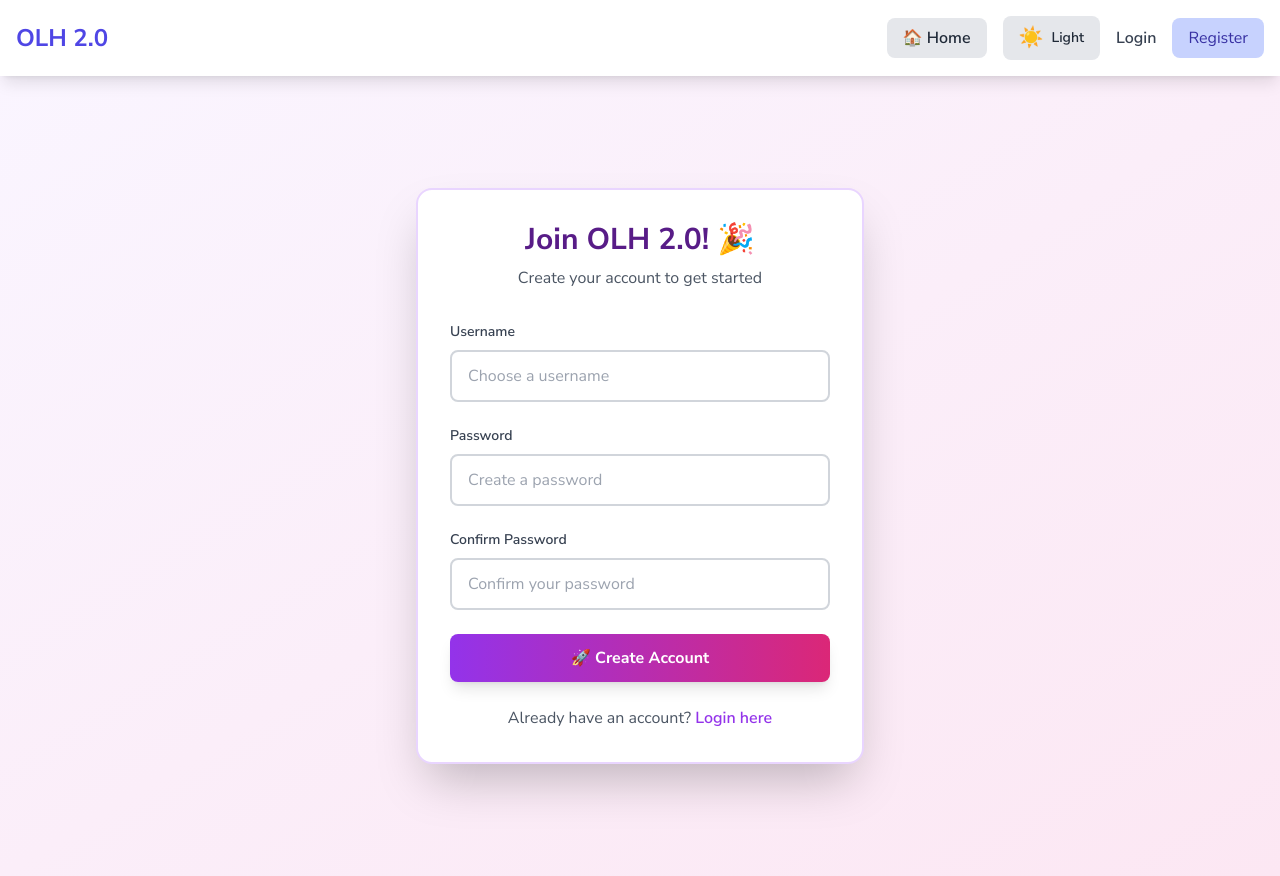
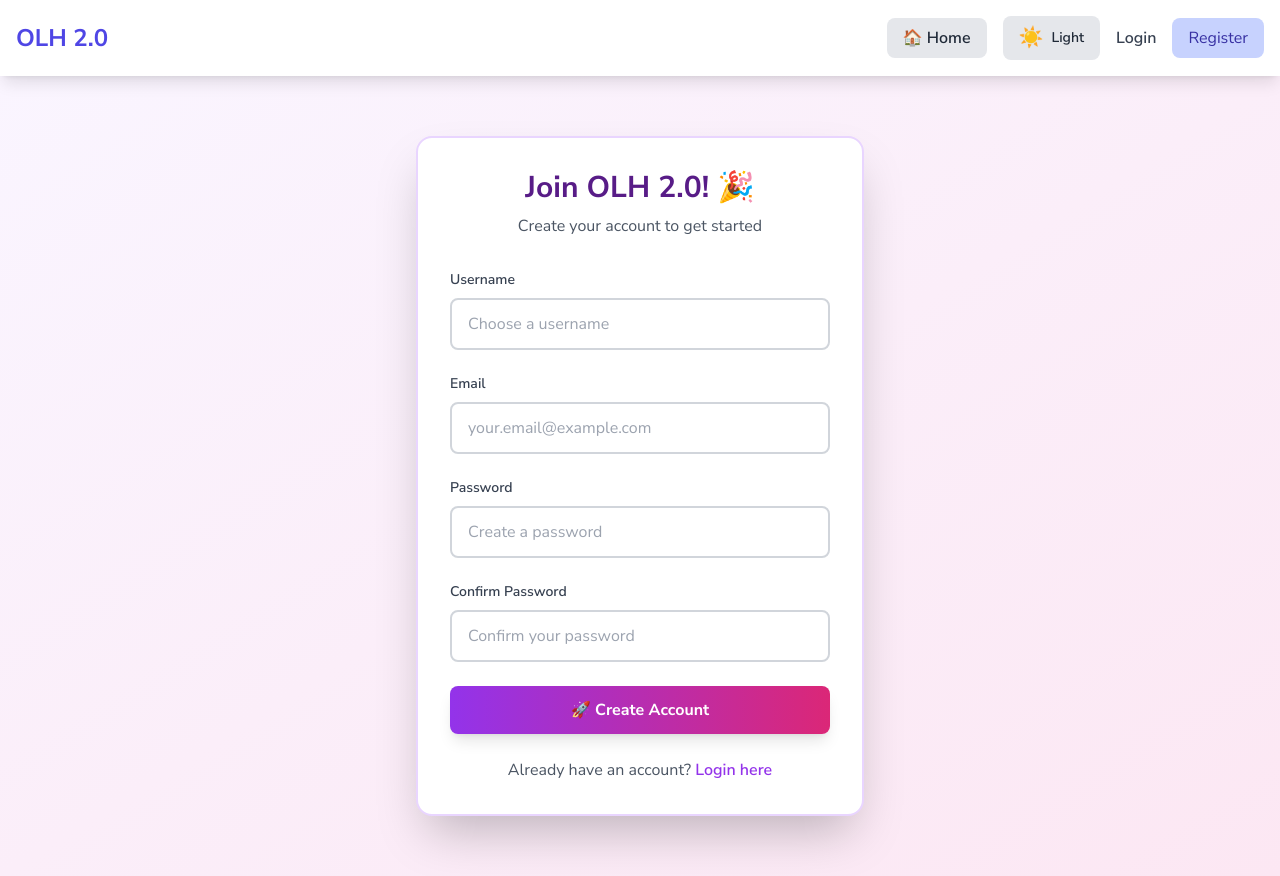
Before and after one commit to realksquareofficial/olh-2.0, a React (Vite) app in the folder client/: page /register in a window 1280 px wide. Built offline with nearby package versions, Linux system fonts and the light colour scheme.

Commit message:
Added email field to register form

```diff
--- a/client/src/pages/Register.jsx
+++ b/client/src/pages/Register.jsx
@@ -7,6 +7,7 @@ import { AuthContext } from '../context/AuthContext';
 
 const Register = () => {
   const [username, setUsername] = useState('');
+  const [email, setEmail] = useState('');
   const [password, setPassword] = useState('');
   const [confirmPassword, setConfirmPassword] = useState('');
   const [error, setError] = useState('');
@@ -26,7 +27,7 @@ const Register = () => {
 
 
     try {
-      const { data } = await axios.post(`${API_URL}/api/auth/register`, { username, password });
+      const { data } = await axios.post(`${API_URL}/api/auth/register`, { username, email, password });
       localStorage.setItem('token', data.token);
       login(data.user);
       window.location.href = '/';
@@ -64,6 +65,21 @@ const Register = () => {
               required
               className="w-full px-4 py-3 border-2 border-gray-300 dark:border-gray-600 rounded-lg focus:outline-none focus:ring-2 focus:ring-purple-500 focus:border-purple-500 dark:bg-gray-700 dark:text-white"
               placeholder="Choose a username"
+            />
+          </div>
+
+
+          <div>
+            <label className="block text-sm font-semibold mb-2 text-gray-700 dark:text-gray-300">
+              Email
+            </label>
+            <input
+              type="email"
+              value={email}
+              onChange={(e) => setEmail(e.target.value)}
+              required
+              className="w-full px-4 py-3 border-2 border-gray-300 dark:border-gray-600 rounded-lg focus:outline-none focus:ring-2 focus:ring-purple-500 focus:border-purple-500 dark:bg-gray-700 dark:text-white"
+              placeholder="your.email@example.com"
             />
           </div>
 
```
